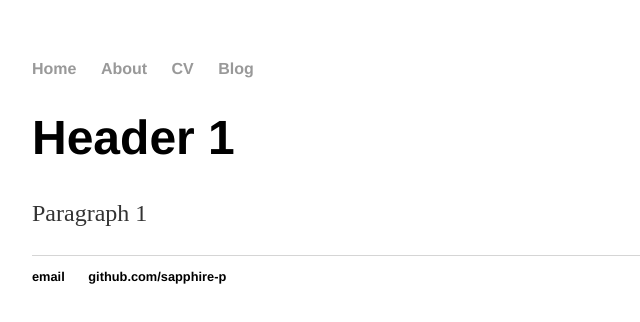
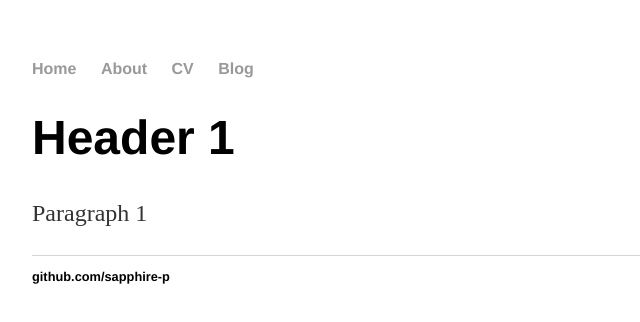
Before and after one commit to sapphire-p/sapphire-p.github.io, a plain HTML site: page index.html in a window 1280 px wide. Shown: the full height of the page, 160-800 px from the left. Drawn offline with Linux system fonts and the light colour scheme.

Commit message:
Update index.html
Removed email list item

```diff
--- a/index.html
+++ b/index.html
@@ -21,7 +21,6 @@
 		</div>
 		<footer>
     	<ul>
-        <li>email</li>
         <li>github.com/sapphire-p</li>
 			</ul>
 		</footer>
```
